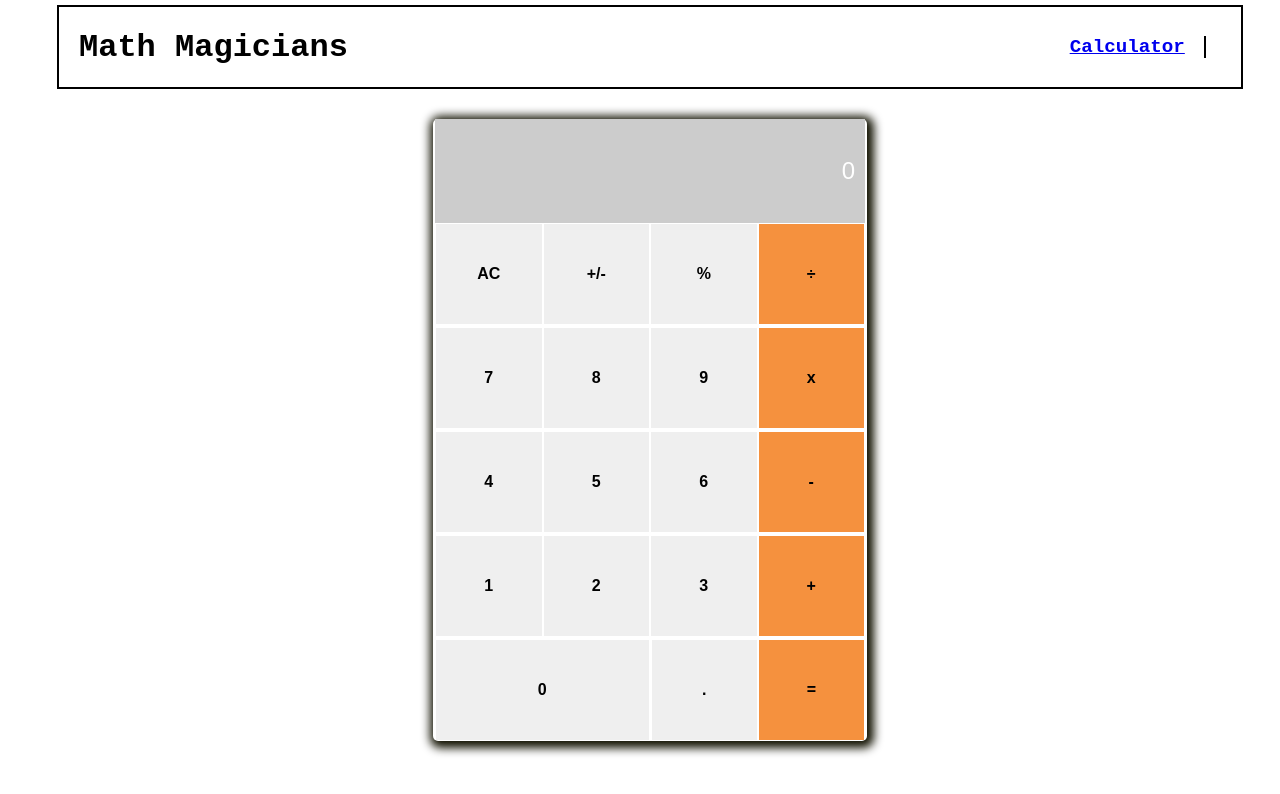
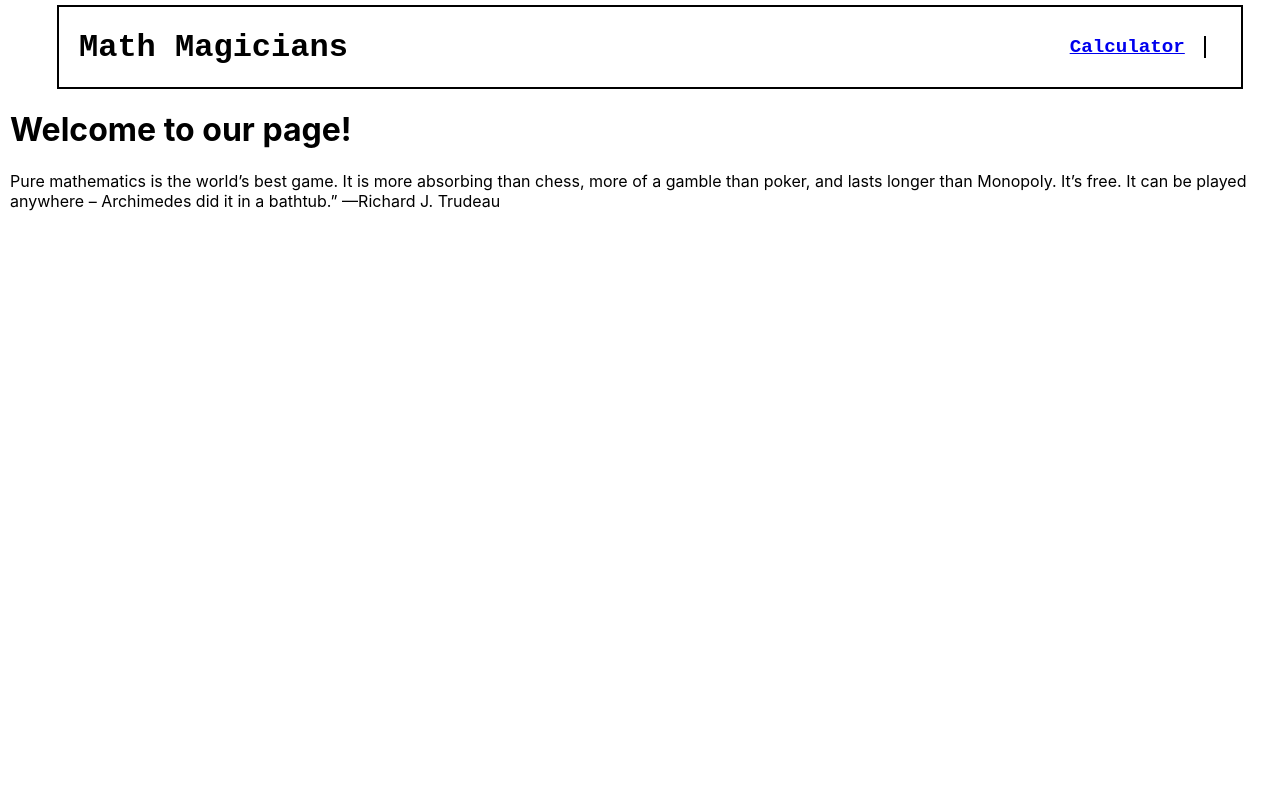
Before and after one commit to r-ahmed2022/math-magic, a React (Create React App) app: page / in a window 1280 px wide. Shown: the top 794 px of the page. Built offline with nearby package versions, Linux system fonts and the light colour scheme; a web font is replaced by a local one.

Commit message:
created home and quote component

```diff
--- a/src/App.js
+++ b/src/App.js
@@ -1,29 +1,46 @@
-import React from 'react';
+import React, { Component } from 'react';
+import { Routes, Route } from 'react-router-dom';
 import Calculator from './components/Calculator';
 import Navbar from './components/Navbar';
 import calculate from './logic/calculate';
+import Home from './components/Home';
+import Quote from './components/Quote';
 
-export default function App() {
-  const [state, setState] = React.useState({
+export default class App extends Component {
+  constructor() {
+    super();
+    this.state = {
       total: '',
       next: 0,
       operation: null,
-  });
+    };
+  }
 
-  const handleClick = (event) => {
+    handleClick = (event) => {
       const data = event.target.value;
-    const initialstate = calculate(state, data);
-    setState(initialstate);
-    document.getElementById('numinput').value = initialstate.next;
+      const state = calculate(this.state, data);
+      this.setState(state);
+      document.getElementById('numinput').value = state.next;
     };
 
+    render() {
       return (
         <div className="container">
           <Navbar />
-      <Calculator
-        onclick={handleClick}
-        state={state}
+          <Routes>
+            <Route path="/" element={<Home />} />
+            <Route
+              path="/Calculator"
+              element={
+                // eslint-disable-next-line react/jsx-wrap-multilines, react/jsx-first-prop-new-line
+                <Calculator onclick={this.handleClick} state={this.state} />
+}
             />
+            <Route path="/Quote" element={<Quote />} />
+            <Route path="*" element={<Home />} />
+
+          </Routes>
         </div>
       );
     }
+}
--- /dev/null
+++ b/src/components/Home.js
@@ -0,0 +1,15 @@
+/* eslint-disable max-len */
+/* eslint-disable react/jsx-indent */
+/* eslint-disable linebreak-style */
+import React from 'react';
+
+export default function Home() {
+  return (
+    <div className="home-div">
+      <h1>Welcome to our page!</h1>
+      <p>
+      Pure mathematics is the world’s best game. It is more absorbing than chess, more of a gamble than poker, and lasts longer than Monopoly. It’s free. It can be played anywhere – Archimedes did it in a bathtub.” —Richard J. Trudeau
+      </p>
+    </div>
+  );
+}
--- /dev/null
+++ b/src/components/Quote.js
@@ -0,0 +1,13 @@
+/* eslint-disable linebreak-style */
+import React from 'react';
+
+export default function Quote() {
+  return (
+    <div className="quote-div">
+      <p className="quote-para">
+        Mathematics is not about numbers, equations, computations,
+        or algorithms: it is about understanding. –William Paul Thurrston
+      </p>
+    </div>
+  );
+}
```
Lines whose indentation alone changed are shown as unchanged.
